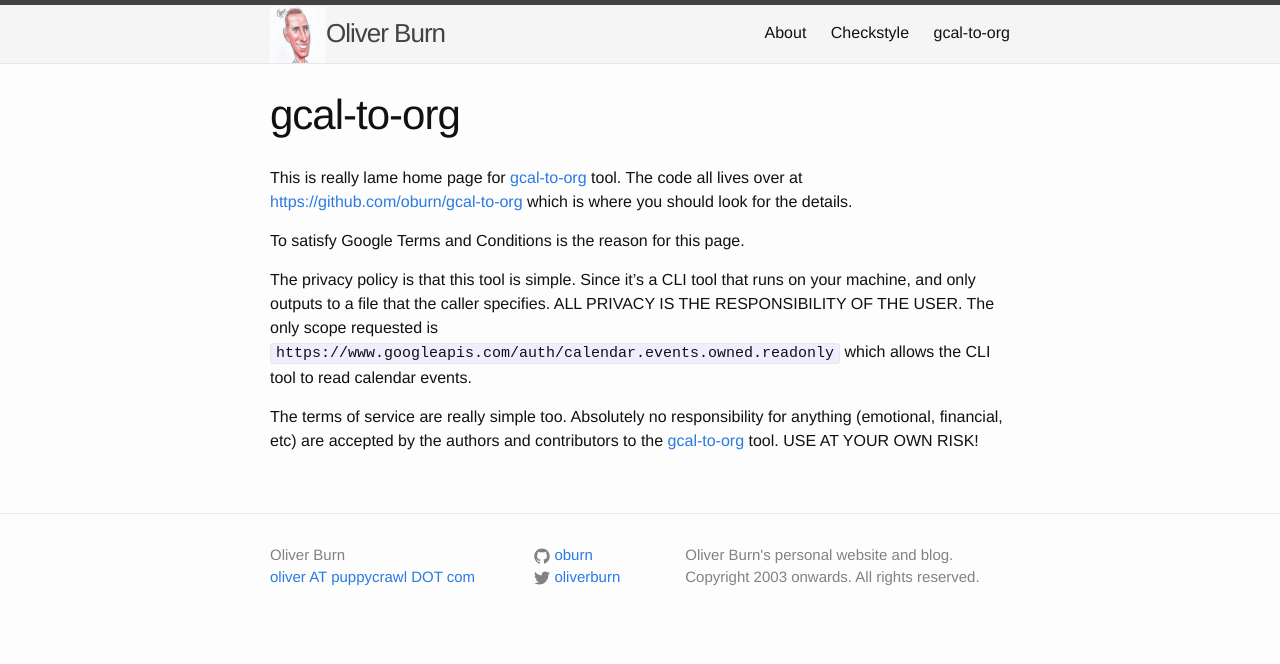
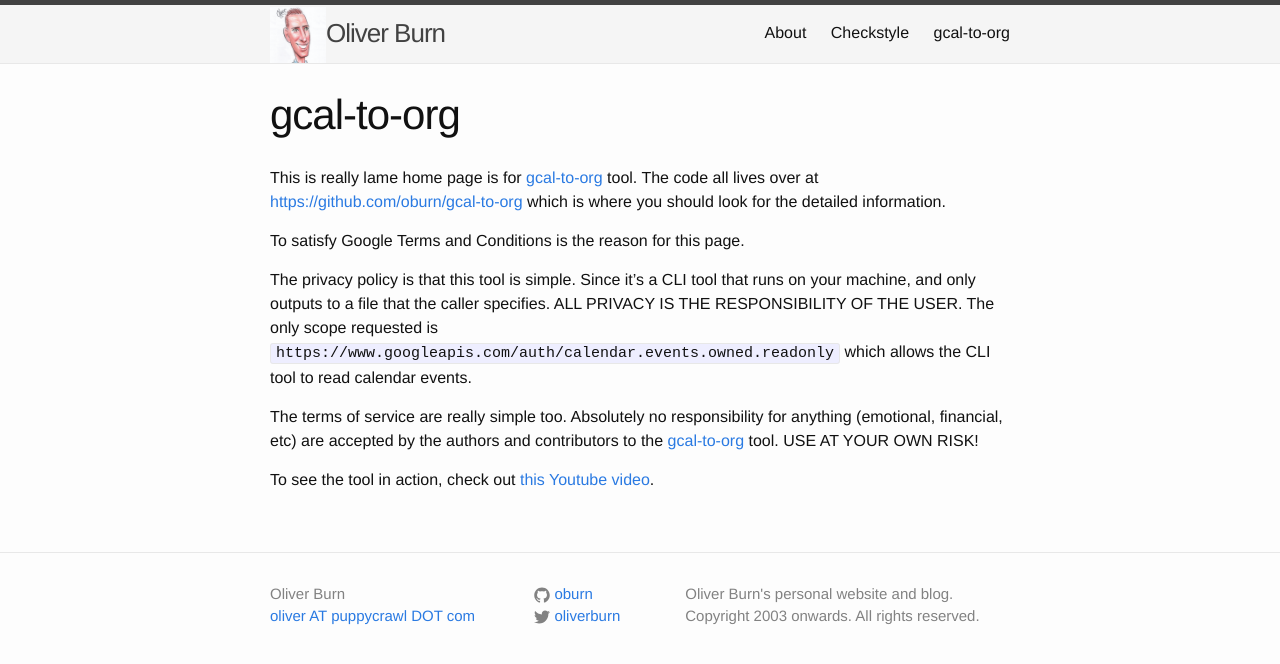
Before and after one commit to oburn/oburn.github.io, a Jekyll site: the page built from gcal-to-org.md, in a window 1280 px wide. Shown: the top 664 px of the page. Built offline with Jekyll 4.4.1, drawn with Linux system fonts in a browser that asks for light colours.

Commit message:
added the video

```diff
--- a/gcal-to-org.md
+++ b/gcal-to-org.md
@@ -4,10 +4,12 @@
 permalink: /gcal-to-org/
 ---
 
-This is really lame home page for [gcal-to-org](https://github.com/oburn/gcal-to-org) tool. The code all lives over at <https://github.com/oburn/gcal-to-org> which is where you should look for the details.
+This is really lame home page is for [gcal-to-org](https://github.com/oburn/gcal-to-org) tool. The code all lives over at <https://github.com/oburn/gcal-to-org> which is where you should look for the detailed information.
 
 To satisfy Google Terms and Conditions is the reason for this page.
 
 The privacy policy is that this tool is simple. Since it's a CLI tool that runs on your machine, and only outputs to a file that the caller specifies. ALL PRIVACY IS THE RESPONSIBILITY OF THE USER. The only scope requested is `https://www.googleapis.com/auth/calendar.events.owned.readonly` which allows the CLI tool to read calendar events.
 
 The terms of service are really simple too. Absolutely no responsibility for anything (emotional, financial, etc) are accepted by the authors and contributors to the [gcal-to-org](https://github.com/oburn/gcal-to-org) tool. USE AT YOUR OWN RISK!
+
+To see the tool in action, check out [this Youtube video](https://youtu.be/mEgzs_NfEyw).
```
